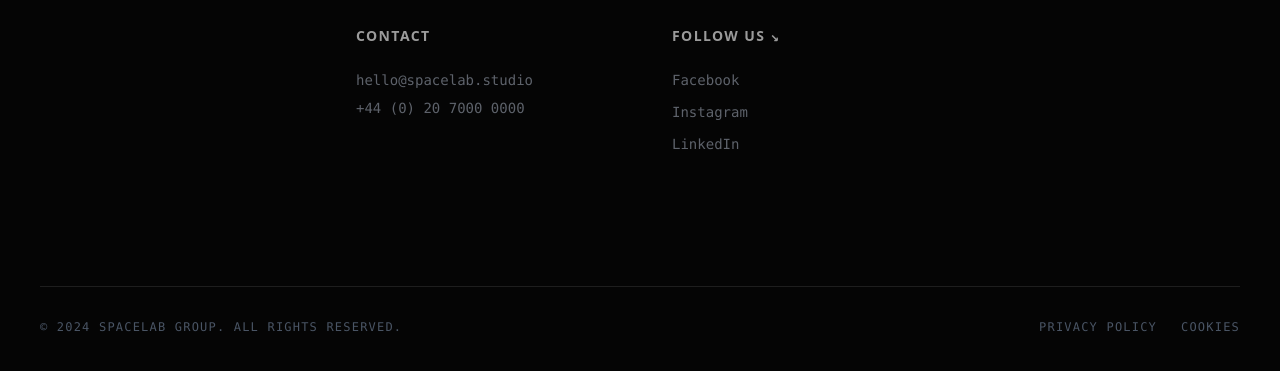
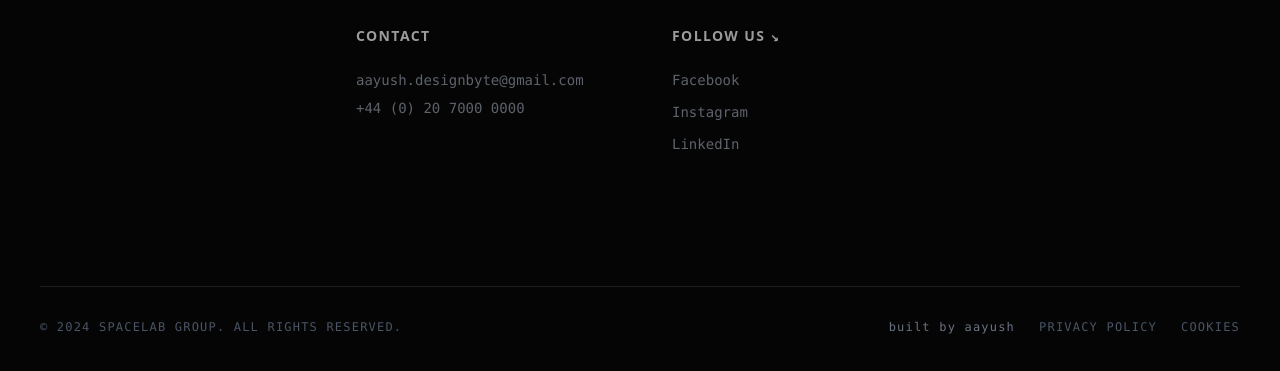
Before and after one commit to ayush5718/spacelabs, a Next.js app: page / in a window 1280 px wide. Shown: the part 6961-7332 px from the top of the page. Built offline with nearby package versions, Linux system fonts and the light colour scheme.

Commit message:
changes in footer

```diff
--- a/app/layout.tsx
+++ b/app/layout.tsx
@@ -1,19 +1,5 @@
 import type { Metadata } from "next";
-import { Inter, Space_Mono } from "next/font/google";
 import "./globals.css";
-
-const inter = Inter({
-  subsets: ["latin"],
-  variable: "--font-inter",
-  weight: ["300", "400", "500", "600", "800"],
-});
-
-const spaceMono = Space_Mono({
-  subsets: ["latin"],
-  variable: "--font-space-mono",
-  weight: ["400", "700"],
-  style: ["normal", "italic"],
-});
 
 export const metadata: Metadata = {
   title: "SpaceLab Creative Studios - Science + Tech Brands",
@@ -27,9 +13,7 @@ export default function RootLayout({
 }>) {
   return (
     <html lang="en" className="lenis">
-      <body
-        className={`${inter.variable} ${spaceMono.variable} bg-boulder-black text-white font-sans antialiased selection:bg-white selection:text-black`}
-      >
+      <body className="bg-boulder-black text-white font-sans antialiased selection:bg-white selection:text-black">
         {children}
       </body>
     </html>
--- a/components/Footer.tsx
+++ b/components/Footer.tsx
@@ -94,8 +94,8 @@ export default function Footer() {
 
           <div className="opacity-60 hover:opacity-100 transition-opacity duration-500">
             <h4 className="font-bold uppercase mb-6 text-sm tracking-widest">Contact</h4>
-            <a href="mailto:hello@spacelab.studio" className="magnetic hover-trigger block text-gray-400 text-sm hover:text-white mb-2 font-mono w-fit">
-              hello@spacelab.studio
+            <a href="mailto:aayush.designbyte@gmail.com" className="magnetic hover-trigger block text-gray-400 text-sm hover:text-white mb-2 font-mono w-fit">
+              aayush.designbyte@gmail.com
             </a>
             <a href="tel:+4402070000000" className="magnetic hover-trigger block text-gray-400 text-sm hover:text-white font-mono w-fit">
               +44 (0) 20 7000 0000
@@ -110,11 +110,34 @@ export default function Footer() {
               <a href="#" className="magnetic hover-trigger text-gray-400 text-sm hover:text-white w-fit">LinkedIn</a>
             </div>
           </div>
+
+          <div className="footer-section opacity-60 hover:opacity-100 transition-opacity duration-500">
+            <h4 className="font-bold uppercase mb-6 text-sm tracking-widest">Built By</h4>
+            <div className="flex flex-col gap-3 font-mono">
+              <a
+                href="https://github.com/ayush5718"
+                target="_blank"
+                rel="noopener noreferrer"
+                className="magnetic hover-trigger text-gray-400 text-sm hover:text-white w-fit"
+              >
+                GitHub
+              </a>
+              <a
+                href="https://instagram.com/ayushbhardwaj.2602"
+                target="_blank"
+                rel="noopener noreferrer"
+                className="magnetic hover-trigger text-gray-400 text-sm hover:text-white w-fit"
+              >
+                Instagram
+              </a>
+            </div>
+          </div>
         </div>
 
-        <div className="mt-32 pt-8 border-t border-white/10 flex flex-col md:flex-row justify-between text-xs text-gray-600 uppercase tracking-widest font-mono">
+        <div className="mt-32 pt-8 border-t border-white/10 flex flex-col md:flex-row justify-between items-center text-xs text-gray-600 uppercase tracking-widest font-mono">
           <p>&copy; 2024 SpaceLab Group. All Rights Reserved.</p>
-          <div className="flex gap-6 mt-4 md:mt-0">
+          <div className="flex items-center gap-6 mt-4 md:mt-0">
+            <span className="text-gray-500 lowercase">Built by <a href="https://github.com/ayush5718" target="_blank" rel="noopener noreferrer" className="hover-trigger hover:text-white">aayush</a></span>
             <a href="#" className="hover-trigger hover:text-white">Privacy Policy</a>
             <a href="#" className="hover-trigger hover:text-white">Cookies</a>
           </div>
```
